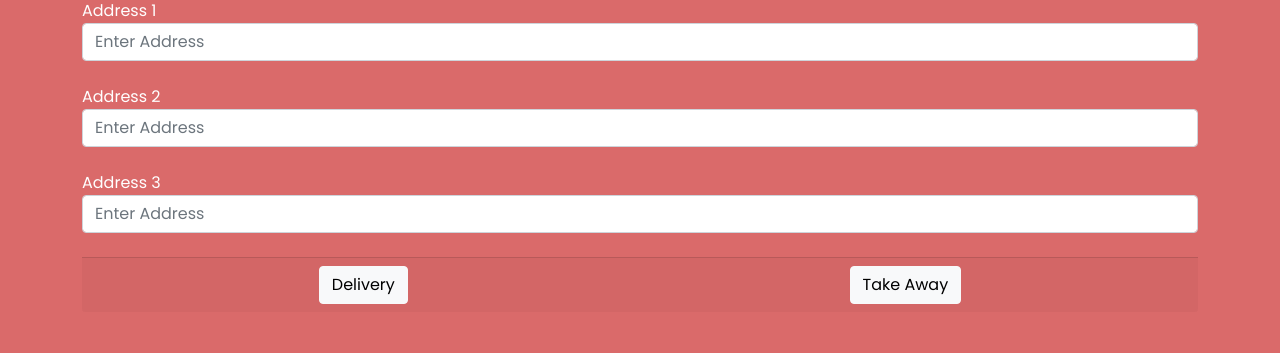
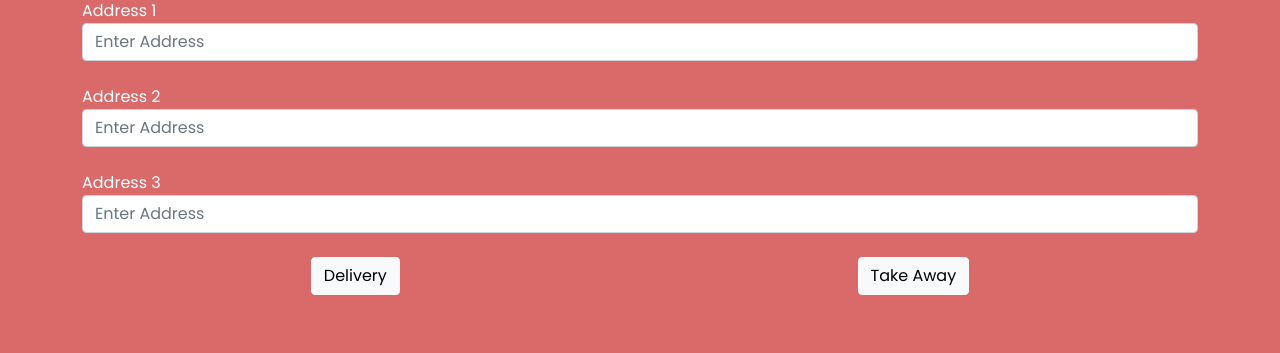
Before and after one commit to Yuen109/206CDE_Group_Assignment, a Flask app: page /purchase/ in a window 1280 px wide. Shown: the part 137-490 px from the top of the page. Run offline with Flask 2, Linux system fonts and the light colour scheme.

Commit message:
change the display

```diff
--- a/template/purchase.html
+++ b/template/purchase.html
@@ -23,10 +23,11 @@
     </div>
 
     <br>
-    <div class="card-footer" style="display: flex; align-items: center; align-items: center; justify-content: space-around;">
+    <div style="display: flex; align-items: center; align-items: center; justify-content: space-around;">
         <a class="btn btn btn-light" href="/creditCard">Delivery</a>
         <a class="btn btn btn-light" href="/creditCard">Take Away</a>
-        <!-- <button type="submit" class="text-white btn btn-outline-secondary">Thank you</button> -->
+        <!-- <button type="submit" class="btn btn btn-light">Delivery</button>
+        <button type="submit" class="btn btn btn-light">Take Away</button> -->
     </div>
     <!-- <div class="msg">{{ msg }}</div> -->
 </form>
```
